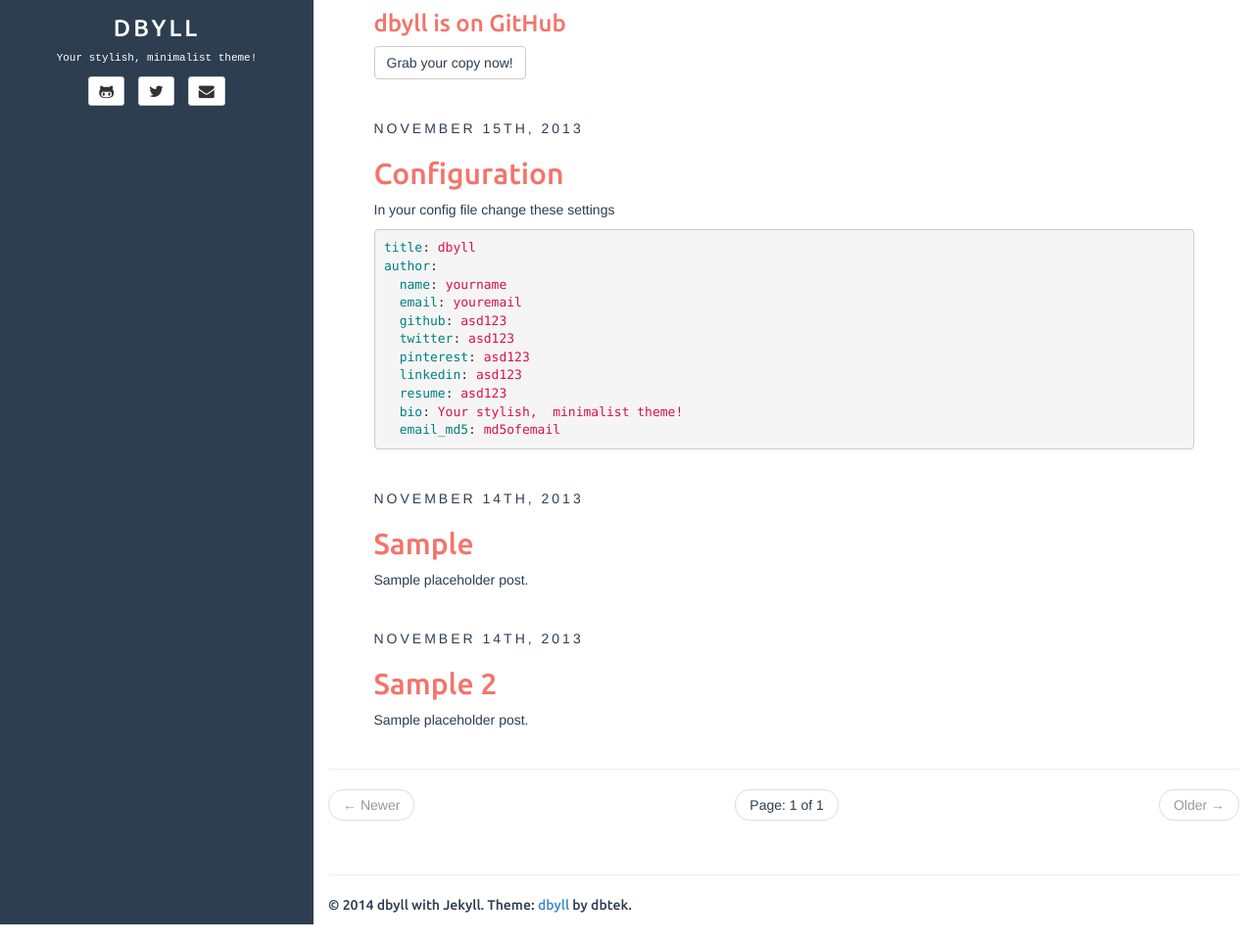
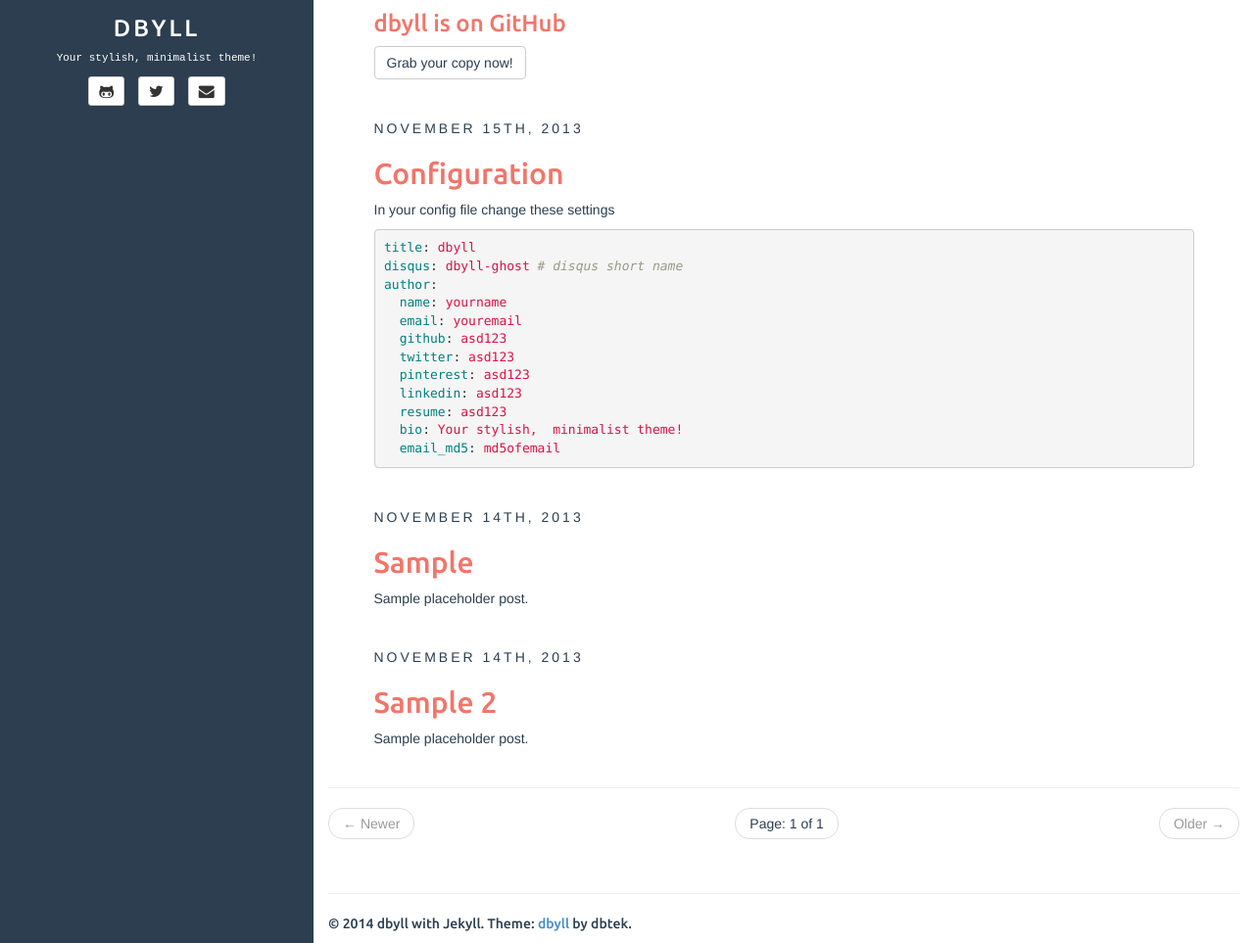
Before and after one commit to dbtek/dbyll, a Jekyll site: the page built from index.html, in a window 1280 px wide and 1245 px high, cut to the strip 282-1245 px from the top of the window. Shown: the whole strip at 98% size. Built offline with Jekyll 4.4.1, drawn with Linux system fonts in a browser that asks for light colours; the list of posts is cut into pages by our own code.

Commit message:
disqus config added

```diff
--- a/_posts/2013-11-15-configuration.md
+++ b/_posts/2013-11-15-configuration.md
@@ -10,6 +10,7 @@
 
 {% highlight yaml %}
 title: dbyll
+disqus: dbyll-ghost # disqus short name
 author:
   name: yourname
   email: youremail
```
